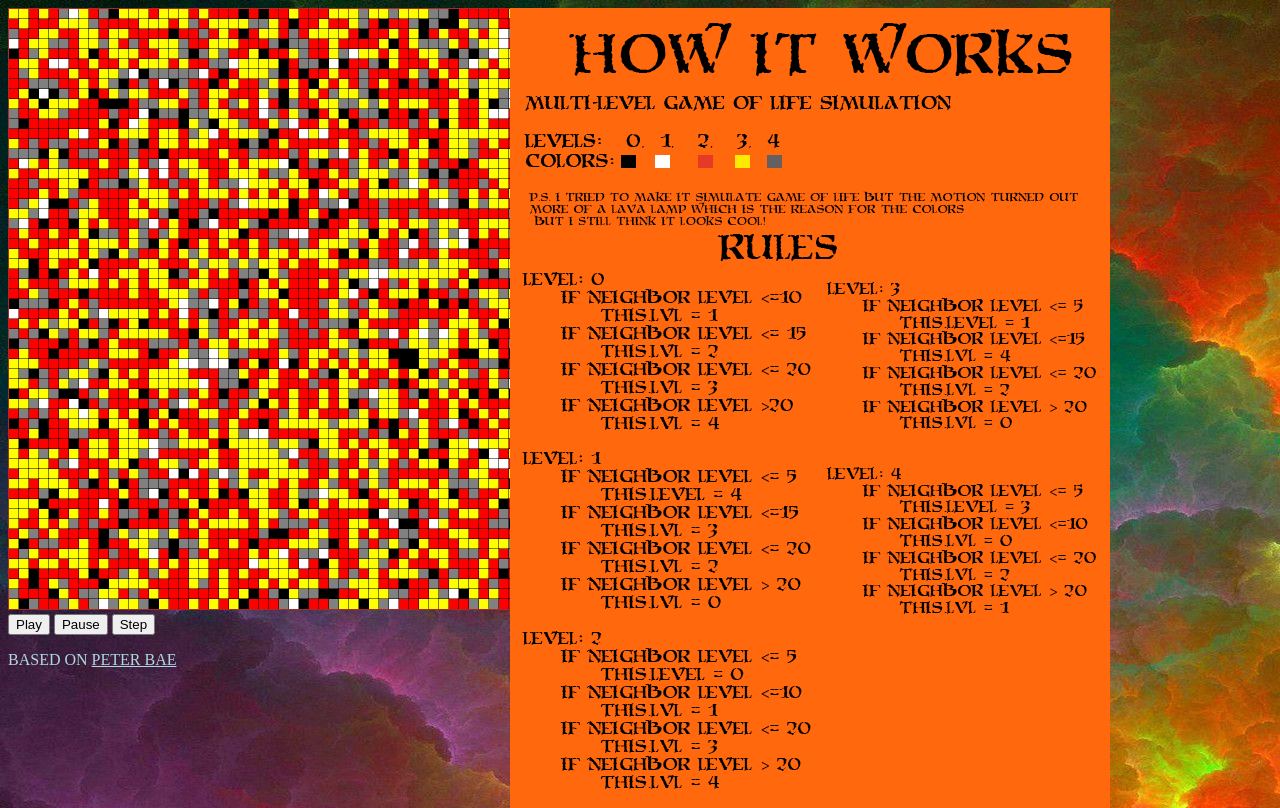
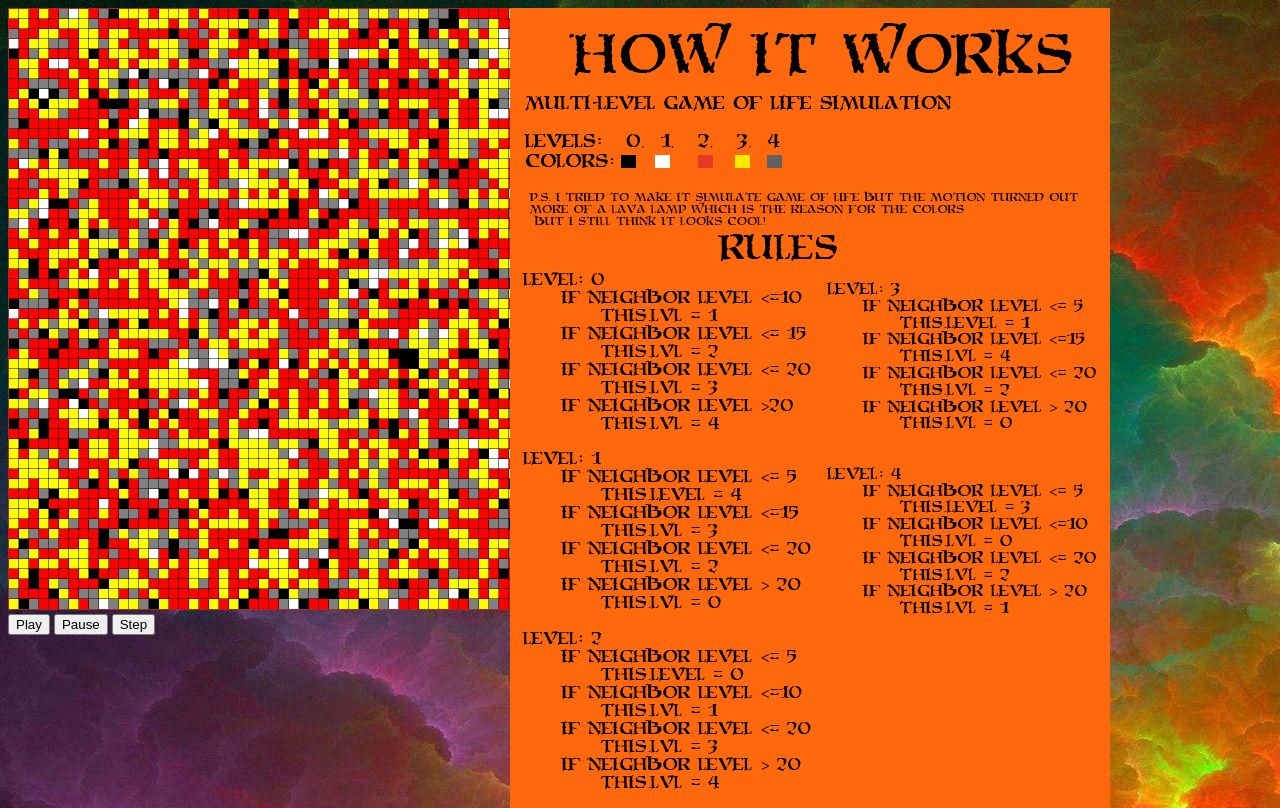
Before and after one commit to Kalahnar/TCSS491, a plain HTML site: page assignment2.html in a window 1280 px wide. Drawn offline with Linux system fonts and the light colour scheme.

Commit message:
Update assignment2.html

```diff
--- a/assignment2.html
+++ b/assignment2.html
@@ -20,7 +20,6 @@
 
 	<button id="step">Step</button>
 
-	<p style="color: lightblue"> BASED ON <a style="color: lightblue" href = "https://mirinaemireu.github.io/TCSS491/assignment2.html" target="_blank"> PETER BAE   </a> </p>
 
 </body>
 </html>
```
